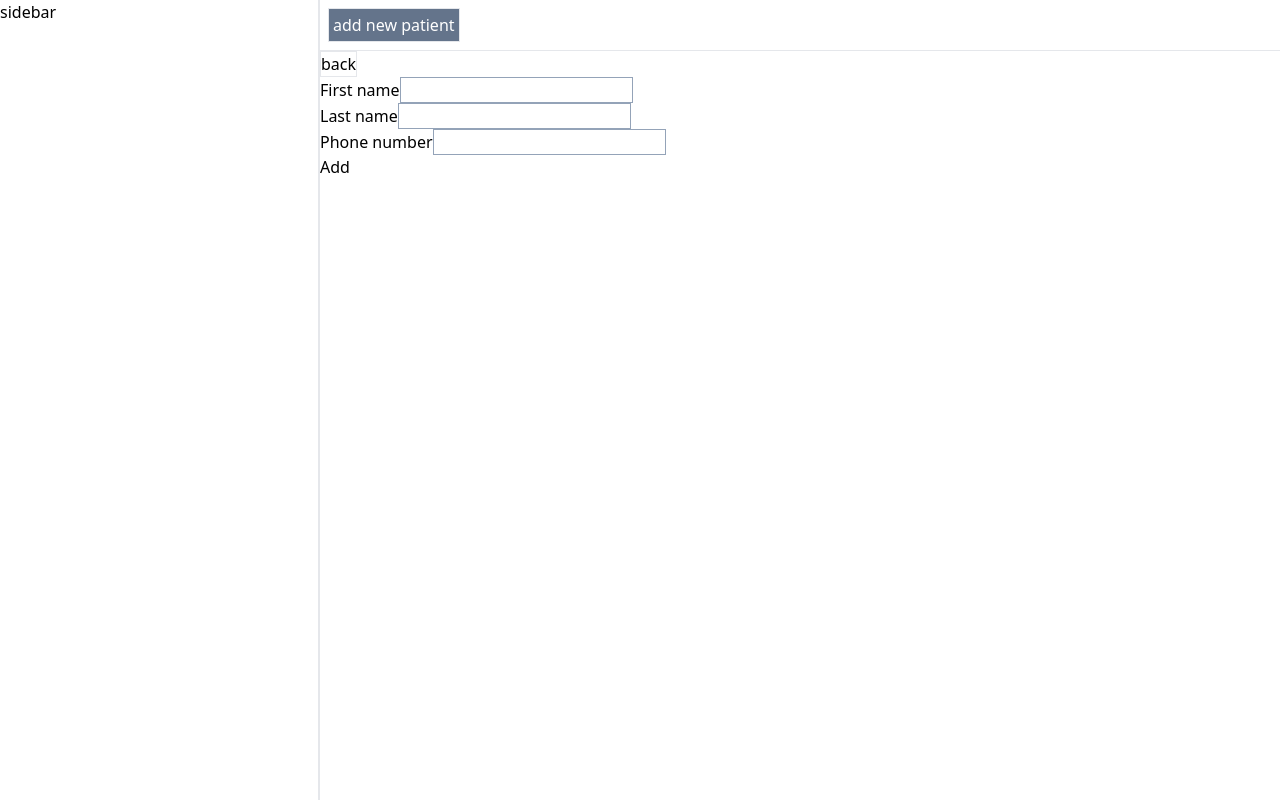
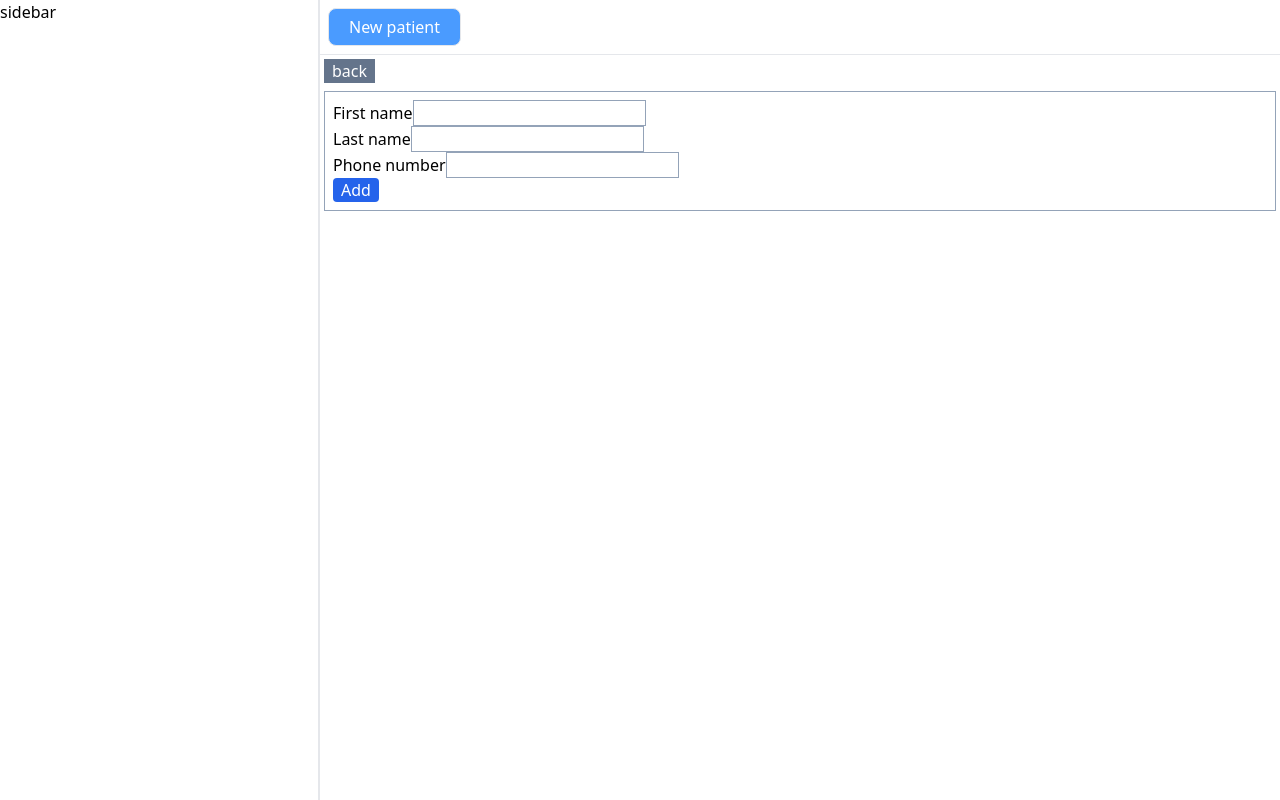
Before and after one commit to Sharkul-pixel/Automated-Prescription-System, a React (Vite) app: page /patients/new in a window 1280 px wide. Built offline with nearby package versions, Linux system fonts and the light colour scheme.

Commit message:
Add styles

```diff
--- a/src/routes/NewPatientForm.jsx
+++ b/src/routes/NewPatientForm.jsx
@@ -24,7 +24,7 @@ export default function NewPatientForm() {
   return (
     <>
       <button
-        className="border"
+        className="m-1 bg-slate-500 px-2 text-white"
         type="button"
         onClick={() => {
           navigate(-1);
@@ -32,7 +32,7 @@ export default function NewPatientForm() {
       >
         back
       </button>
-      <Form method="post">
+      <Form className="m-1 border border-slate-400 p-2" method="post">
         <div>
           <label>First name</label>
           <input
@@ -57,7 +57,9 @@ export default function NewPatientForm() {
             type="tel"
           />
         </div>
-        <button type="submit">Add</button>
+        <button className="rounded bg-blue-600 px-2 text-white" type="submit">
+          Add
+        </button>
       </Form>
     </>
   );
--- a/src/routes/Patient.jsx
+++ b/src/routes/Patient.jsx
@@ -14,7 +14,7 @@ export default function Patient() {
   return (
     <div key={patient.id}>
       <button
-        className="border"
+        className="m-1 bg-slate-500 px-2 text-white"
         type="button"
         onClick={() => {
           navigate(-1);
@@ -22,10 +22,10 @@ export default function Patient() {
       >
         back
       </button>
-      <div>
-        {patient.firstName} {patient.lastName}
-      </div>
-      <span>{patient.phoneNumber}</span>
+      <h1 className="text-3xl">
+        Name: {patient.firstName} {patient.lastName}
+      </h1>
+      <span>Phone number: {patient.phoneNumber}</span>
     </div>
   );
 }
--- a/src/routes/Root.jsx
+++ b/src/routes/Root.jsx
@@ -6,9 +6,11 @@ export default function Root() {
       <div className="flex min-h-screen">
         <aside className="w-1/4 border-r-2">sidebar</aside>
         <div className="w-3/4">
-          <button className="m-2 border bg-slate-500 p-1 text-white">
-            <Link to={`/patients/new`}>add new patient</Link>
-          </button>
+          <Link to={`/patients/new`}>
+            <button className="m-2 rounded-lg border border-[1.5px] bg-[#4a9bff] px-5 py-1.5 text-white hover:bg-[#2989ff]">
+              New patient
+            </button>
+          </Link>
           <hr />
           <Outlet />
         </div>
```
